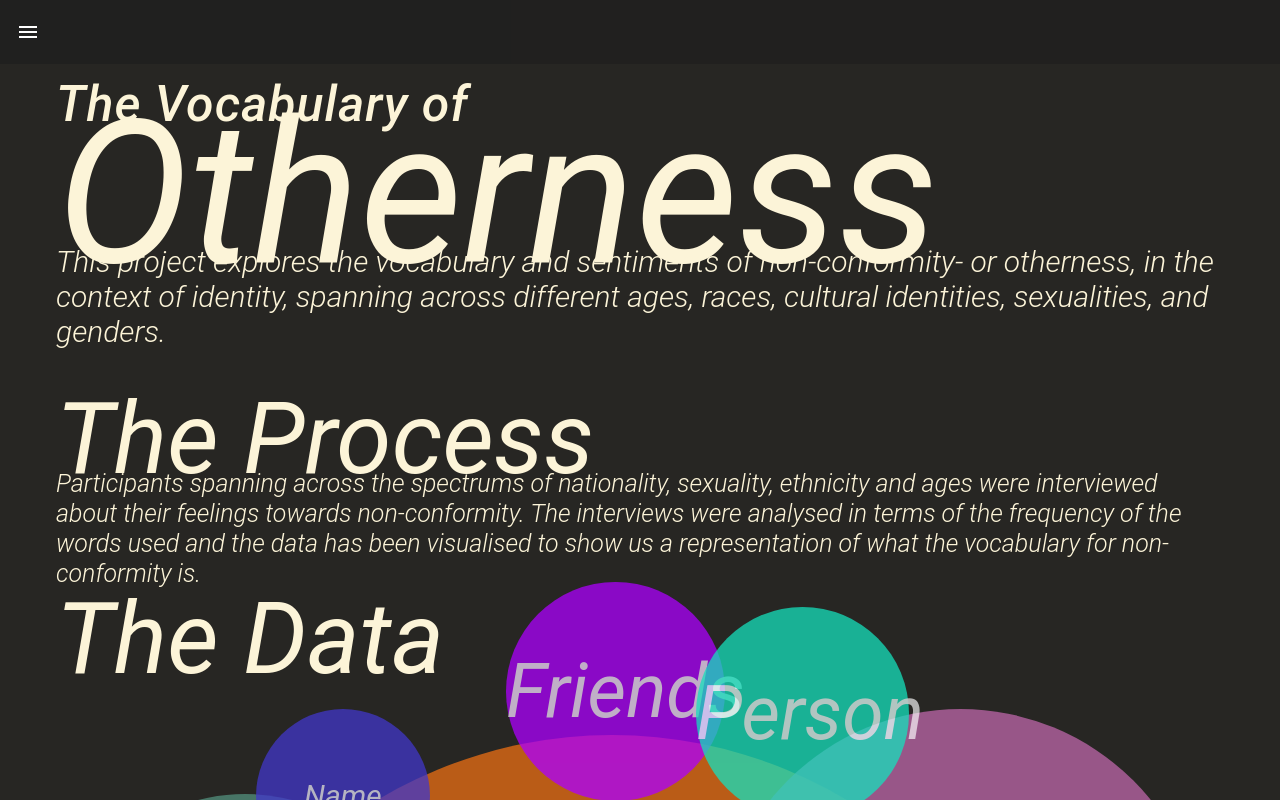
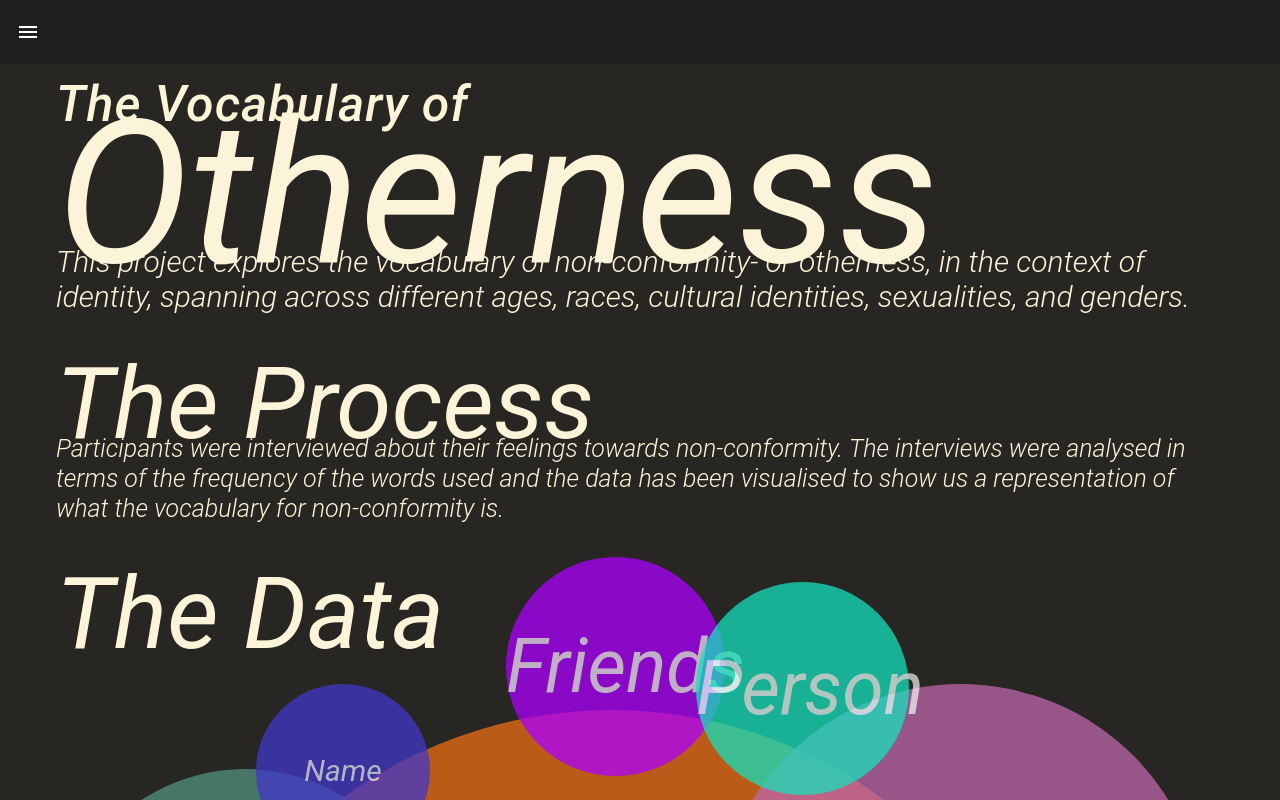
Before and after one commit to syhassan/otherness, a Vue app: page / in a window 1280 px wide. Shown: the top 800 px of the page. Built offline with nearby package versions, Linux system fonts and the light colour scheme.

Commit message:
last commit for presentation

```diff
--- a/src/components/SplashPage.vue
+++ b/src/components/SplashPage.vue
@@ -5,55 +5,24 @@
 
       <h4 class="font-italic font-weight-medium">The Vocabulary of</h4>
       <h1 class="font-italic">Otherness</h1>
-      <h3 class="text-body font-italic font-weight-light">This project explores the vocabulary and
-        sentiments of non-conformity- or otherness, in the context of identity, spanning across different
+      <h3 class="text-body font-italic font-weight-light">This project explores the vocabulary
+       of non-conformity- or otherness, in the context of identity, spanning across different
       ages, races, cultural identities, sexualities, and genders.</h3>
 
       <div class="py-5"/>
 
       <h2 class="font-italic">The Process</h2>
-      <p class="text-body font-italic font-weight-light">Participants spanning across the spectrums of nationality, sexuality,
-        ethnicity and ages were interviewed about their feelings towards non-conformity. The interviews were analysed in terms of
+      <p class="text-body font-italic font-weight-light">Participants were interviewed about their feelings towards non-conformity. The interviews were analysed in terms of
        the frequency of the words used and the data has been visualised to show us a representation of what the vocabulary
        for non-conformity is.</p>
 
-       <h2 class="font-italic">The Data</h2>
+      <div class="py-5"/>
+
+      <h2 class="font-italic">The Data</h2>
 
       <div class="py-5"/>
       <div class="py-5"/>
       <div class="py-5"/>
-
-
-<!--
-      <div class="py-10"/>
-      <div class="py-10"/>
-      <div class="py-10"/>
-      <div class="py-10"/>
-      <div class="py-10"/>
-      <div class="py-10"/>
-      <div class="py-10"/>
-      <div class="py-10"/>
-      <div class="py-10"/>
-      <div class="py-10"/>
-      <div class="py-10"/>
-      <div class="py-10"/>
-      <div class="py-10"/>
-      <div class="py-10"/>
-      <div class="py-10"/>
-      <div class="py-10"/>
-      <div class="py-10"/>
-      <div class="py-10"/>
-      <div class="py-10"/>
-      <div class="py-10"/>
-      <div class="py-10"/>
-      <div class="py-10"/>
-      <div class="py-10"/>
-      <div class="py-10"/>
-      <div class="py-10"/>
-      <div class="py-10"/>
-      <div class="py-10"/>
-      <div class="py-10"/>
-      <div class="py-10"/> -->
 
       <v-container fluid style="height:850px; width:1000px; position:relative; top: -100px; left: 0%; margin-left: 0; margin-right: 0;">
         <div class="one">
@@ -65,15 +34,15 @@
         </div>
 
         <div class="three">
+          <div class=" font-italic">Gender</div>
+        </div>
+
+        <div class="four">
           <div class=" font-italic">Art</div>
         </div>
 
-        <div class="four">
+        <div class="five">
           <div class=" font-italic">Time</div>
-        </div>
-
-        <div class="five">
-          <div class=" font-italic">Gender</div>
         </div>
 
         <div class="six">
```
